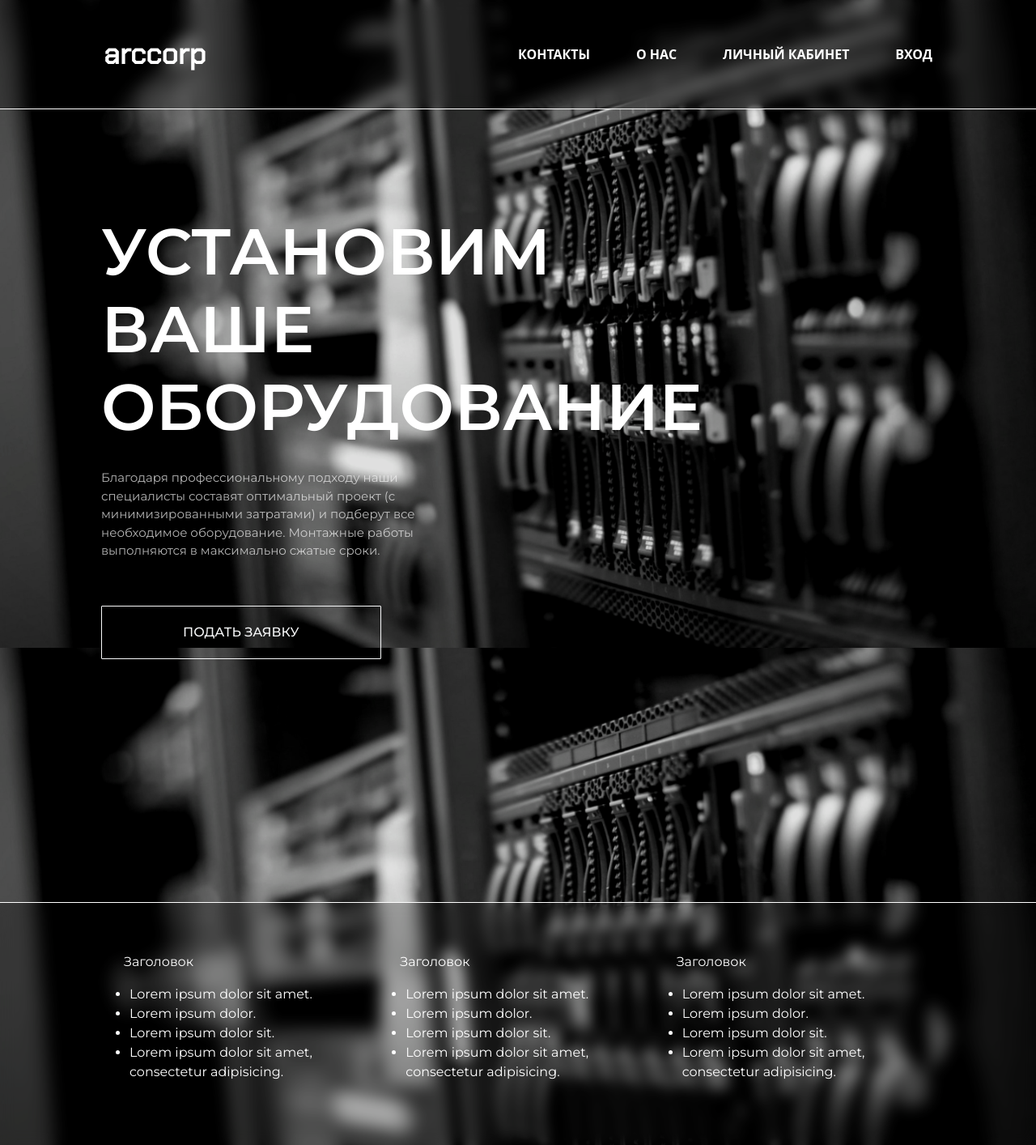
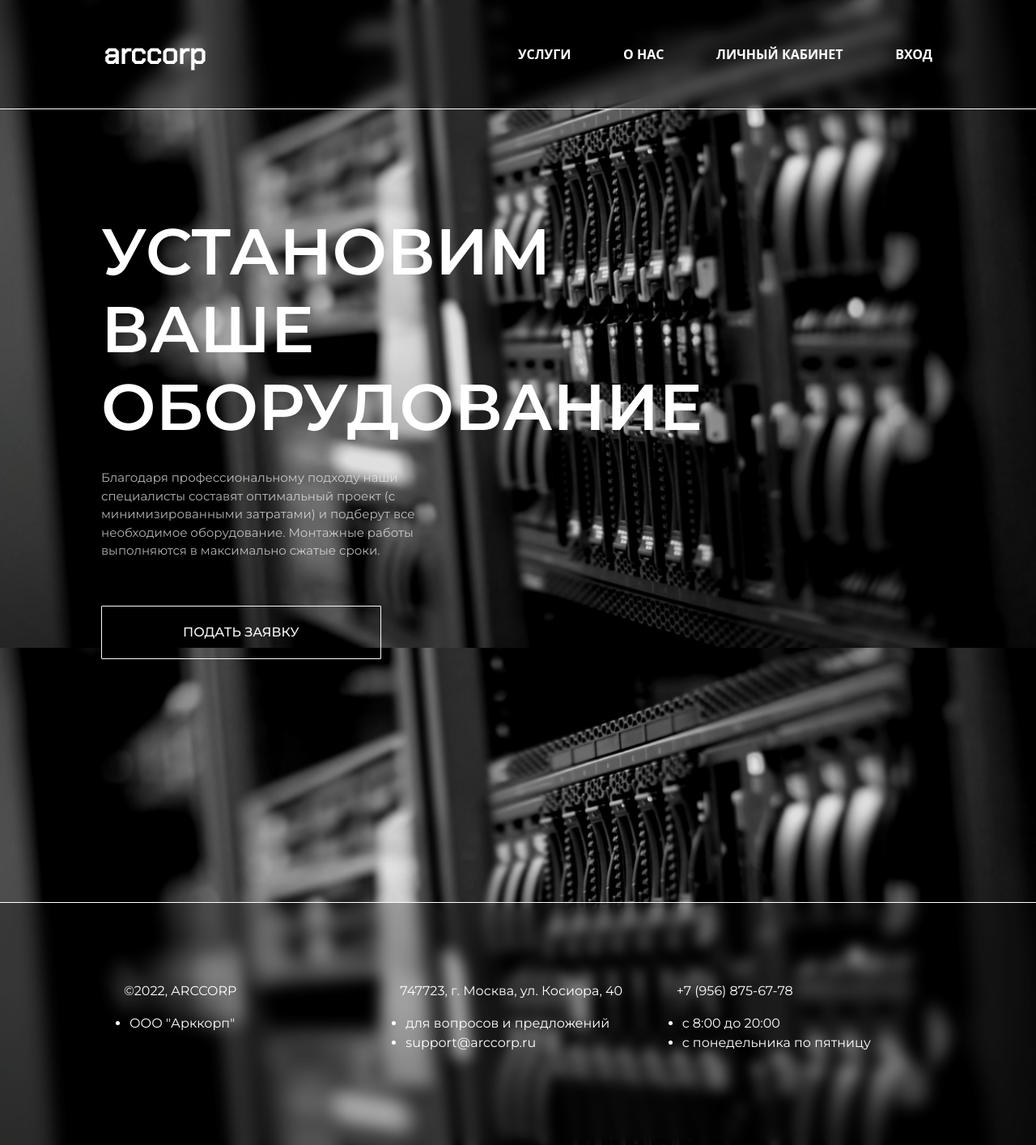
Before and after one commit to Diveloment/kursach, a Django app: page / in a window 1280 px wide. Shown: the whole page at 81% size. Run offline with Django 4.2, Linux system fonts and the light colour scheme; some libraries are stand-ins or nearby versions.

Commit message:
added about.html

```diff
--- a/mainsite/main/templates/main/layout.html
+++ b/mainsite/main/templates/main/layout.html
@@ -33,8 +33,8 @@
                 {% else %}
                     <a class="headeri" href="{% url 'login' %}">ЛИЧНЫЙ КАБИНЕТ</a>
                 {% endif %}
-                <a class="headeri">О НАС</a>
-                <a class="headeri">КОНТАКТЫ</a>
+                <a class="headeri" href="{% url 'about' %}">О НАС</a>
+                <a class="headeri">УСЛУГИ</a>
             </div>
         </div>
     </header>
@@ -45,30 +45,23 @@
     <footer class="footer1">
         <div class="footer-content">
             <div class="contacts">
-                <p>Заголовок</p>
+                <p>©2022, ARCCORP</p>
                 <ul>
-                    <li>Lorem ipsum dolor sit amet.</li>
-                    <li>Lorem ipsum dolor.</li>
-                    <li>Lorem ipsum dolor sit.</li>
-                    <li>Lorem ipsum dolor sit amet, consectetur adipisicing.</li>
+                    <li>ООО "Арккорп"</li>
                 </ul>
             </div>
             <div class="social">
-                <p>Заголовок</p>
+                <p>747723, г. Москва, ул. Косиора, 40</p>
                 <ul>
-                    <li>Lorem ipsum dolor sit amet.</li>
-                    <li>Lorem ipsum dolor.</li>
-                    <li>Lorem ipsum dolor sit.</li>
-                    <li>Lorem ipsum dolor sit amet, consectetur adipisicing.</li>
+                    <li>для вопросов и предложений</li>
+                    <li>support@arccorp.ru</li>
                 </ul>
             </div>
             <div class="dev">
-                <p>Заголовок</p>
+                <p>+7 (956) 875-67-78</p>
                 <ul>
-                    <li>Lorem ipsum dolor sit amet.</li>
-                    <li>Lorem ipsum dolor.</li>
-                    <li>Lorem ipsum dolor sit.</li>
-                    <li>Lorem ipsum dolor sit amet, consectetur adipisicing.</li>
+                    <li>с 8:00 до 20:00 </li>
+                    <li>с понедельника по пятницу</li>
                 </ul>
             </div>
         </div>
--- a/mainsite/main/urls.py
+++ b/mainsite/main/urls.py
@@ -10,6 +10,7 @@ urlpatterns = [
     path('logout_view/', views.logout_view, name='logout_view'),
     path('auth/login/', MyLoginView.as_view(), name='login'),
     path('auth/', include('django.contrib.auth.urls')),
+    path('about/', TemplateView.as_view(template_name='main/about.html'), name='about'),
     path('account/profile', AccountView.as_view(), name='profile'),
     path('account/requests', AccountViewRequests.as_view(), name='requests'),
     path('register/', Register.as_view(), name='register'),
```
Also changed, not shown: mainsite/main/templates/main/about.html (added, +27 -0 lines), mainsite/db.sqlite3.
